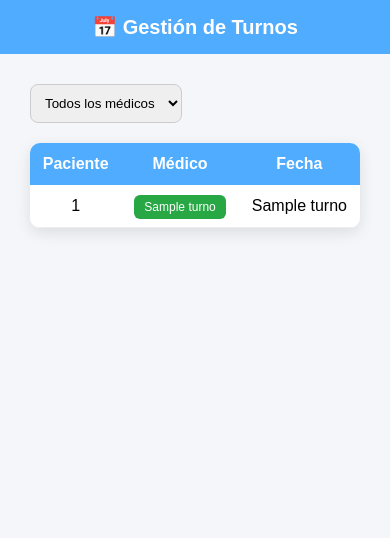
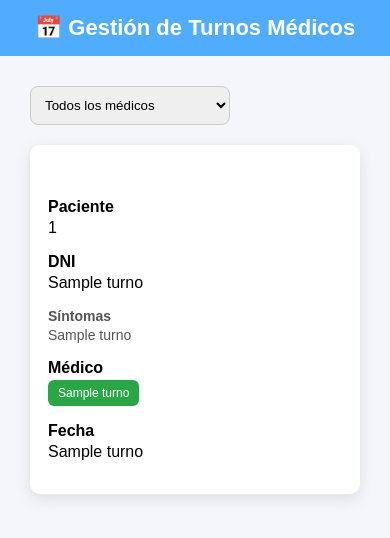
Before and after one commit to danypaez/triage2, a Flask app: template templates/calendario.html in a window 390 px wide. Shown: the top 538 px of the page. Run offline with Flask 3, Linux system fonts and the light colour scheme; the template is opened without the code that fills it: most values are stand-ins (such as "Sample title", 1, 10 or a date in 2020).

Commit message:
Update calendario.html

```diff
--- a/templates/calendario.html
+++ b/templates/calendario.html
@@ -2,12 +2,12 @@
 <html lang="es">
 <head>
 <meta charset="UTF-8">
-<title>Calendario</title>
+<title>Calendario de Turnos</title>
 
 <style>
 body {
     margin: 0;
-    font-family: Arial;
+    font-family: Arial, sans-serif;
     background: #f4f6f9;
 }
 
@@ -16,7 +16,7 @@ header {
     color: white;
     padding: 15px;
     text-align: center;
-    font-size: 20px;
+    font-size: 22px;
     font-weight: bold;
 }
 
@@ -28,12 +28,14 @@ header {
     display: flex;
     justify-content: space-between;
     margin-bottom: 20px;
+    flex-wrap: wrap;
 }
 
 select {
     padding: 10px;
     border-radius: 8px;
     border: 1px solid #ccc;
+    min-width: 200px;
 }
 
 table {
@@ -49,12 +51,21 @@ th {
     background: #4facfe;
     color: white;
     padding: 12px;
+    font-size: 14px;
 }
 
 td {
     padding: 12px;
     border-bottom: 1px solid #eee;
     text-align: center;
+    vertical-align: top;
+}
+
+td:nth-child(3) {
+    text-align: left;
+    max-width: 300px;
+    font-size: 14px;
+    color: #555;
 }
 
 tr:hover {
@@ -62,18 +73,58 @@ tr:hover {
 }
 
 .badge {
-    padding: 5px 10px;
+    padding: 6px 10px;
     border-radius: 6px;
     color: white;
     font-size: 12px;
+    display: inline-block;
 }
 
-.dr { background: #28a745; }
+.dr {
+    background: #28a745;
+}
 
 .empty {
     text-align: center;
     margin-top: 40px;
     color: #777;
+    font-size: 16px;
+}
+
+/* Responsive */
+@media (max-width: 768px) {
+    table, thead, tbody, th, td, tr {
+        display: block;
+    }
+
+    tr {
+        margin-bottom: 15px;
+        background: white;
+        border-radius: 10px;
+        padding: 10px;
+    }
+
+    th {
+        display: none;
+    }
+
+    td {
+        text-align: left;
+        padding: 8px;
+        border: none;
+    }
+
+    td::before {
+        font-weight: bold;
+        display: block;
+        margin-bottom: 3px;
+    }
+
+    td:nth-child(1)::before { content: "Paciente"; }
+    td:nth-child(2)::before { content: "DNI"; }
+    td:nth-child(3)::before { content: "Síntomas"; }
+    td:nth-child(4)::before { content: "Médico"; }
+    td:nth-child(5)::before { content: "Fecha"; }
 }
 </style>
 
@@ -82,13 +133,14 @@ tr:hover {
 <body>
 
 <header>
-📅 Gestión de Turnos
+📅 Gestión de Turnos Médicos
 </header>
 
 <div class="container">
 
 <div class="top-bar">
 
+    <!-- FILTRO POR MÉDICO -->
     <form method="GET" action="/calendario">
         <select name="doctor" onchange="this.form.submit()">
             <option value="">Todos los médicos</option>
@@ -107,6 +159,8 @@ tr:hover {
 <table>
 <tr>
     <th>Paciente</th>
+    <th>DNI</th>
+    <th>Síntomas</th>
     <th>Médico</th>
     <th>Fecha</th>
 </tr>
@@ -114,14 +168,18 @@ tr:hover {
 {% for t in turnos %}
 <tr>
     <td>{{ t[0] }}</td>
-    <td><span class="badge dr">{{ t[1] }}</span></td>
+    <td>{{ t[1] }}</td>
     <td>{{ t[2] }}</td>
+    <td><span class="badge dr">{{ t[3] }}</span></td>
+    <td>{{ t[4] }}</td>
 </tr>
 {% endfor %}
+</table>
 
-</table>
 {% else %}
-<div class="empty">No hay turnos para este filtro</div>
+<div class="empty">
+No hay turnos cargados
+</div>
 {% endif %}
 
 </div>
```
